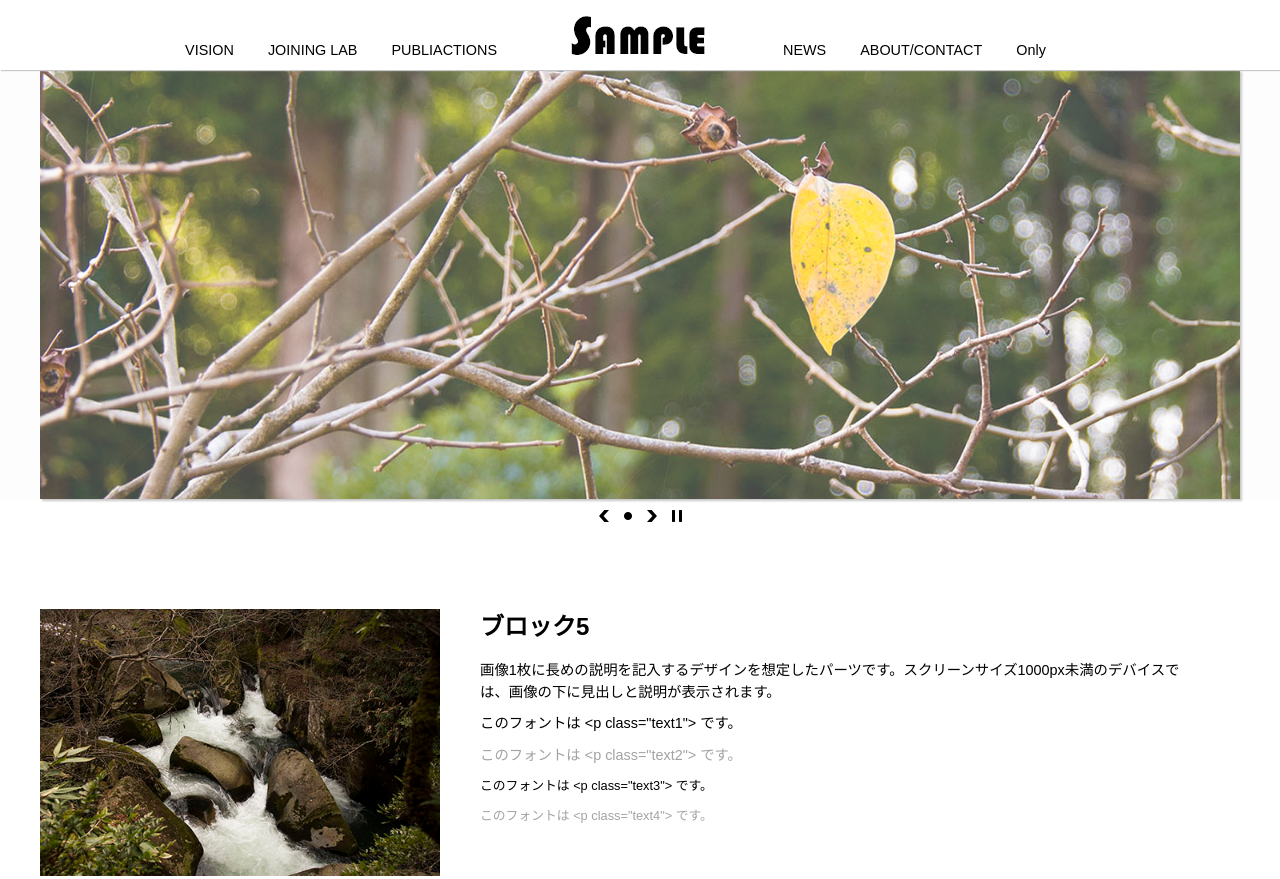
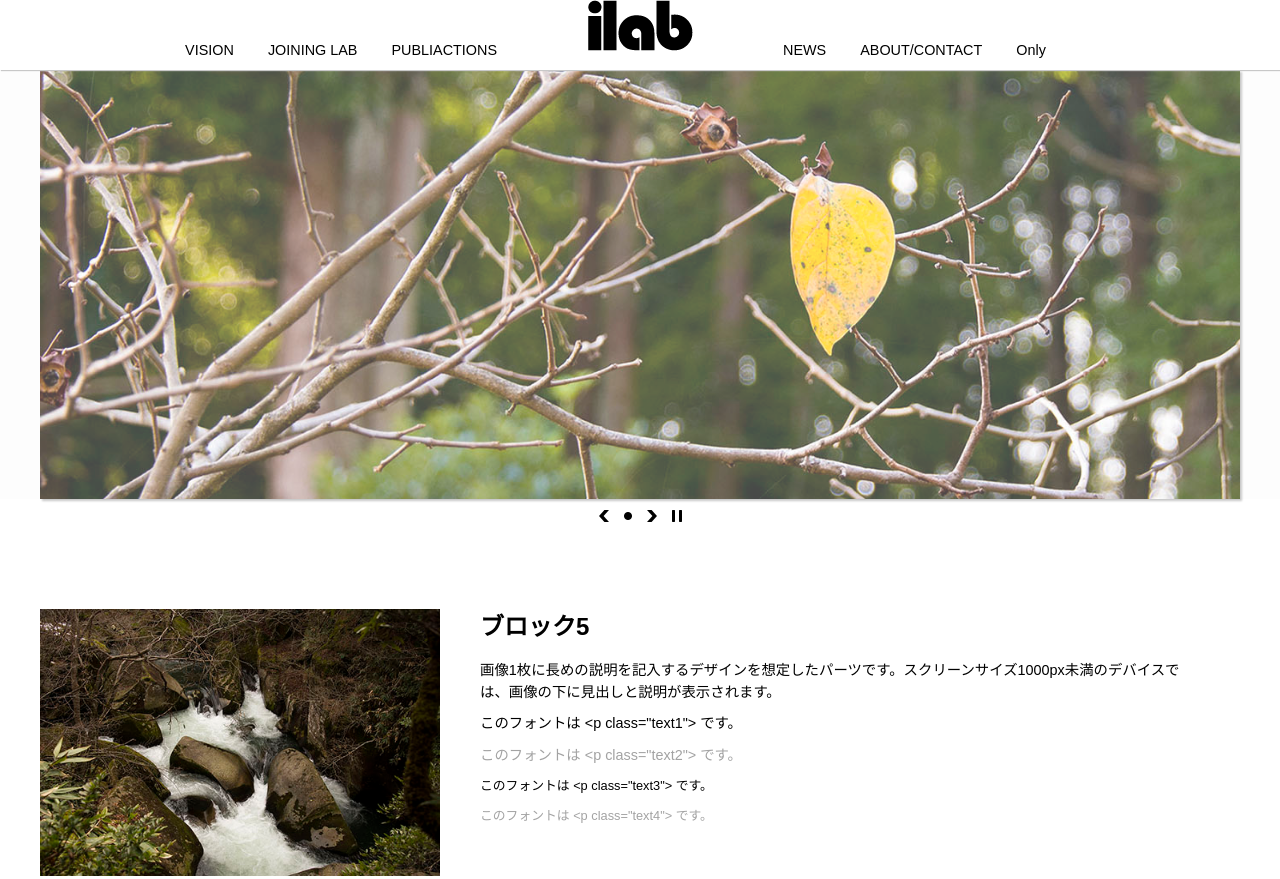
Before and after one commit to ikeda-labo/ikeda-labo.github.io, a plain HTML site: page index.html in a window 1280 px wide. Shown: the top 879 px of the page. Drawn offline with Linux system fonts and the light colour scheme.

Commit message:
Update index.html

```diff
--- a/index.html
+++ b/index.html
@@ -46,7 +46,7 @@
                     <li><a href="#publications">PUBLIACTIONS</a></li>
                 </ul>
             </nav>
-            <div id="site_title_pc"><a href="#top"><img src="images/title.png" alt="サイトタイトル"/></a></div>
+            <div id="site_title_pc"><a href="#top"><img src="images/ilab_logo.png" alt="池田研究室"/></a></div>
             <nav id="nav_right">
                 <ul>
                     <li><a href="#news">NEWS</a></li>
```
